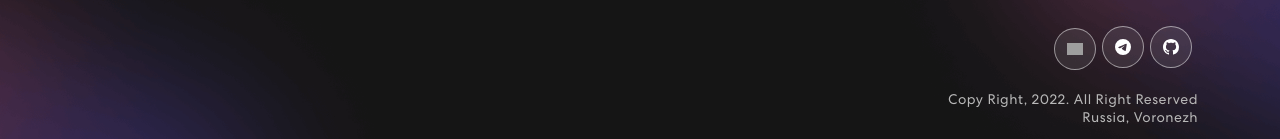
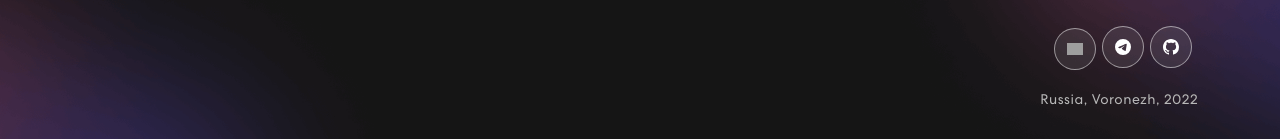
Before and after one commit to Savchhenko/Portfolio-Website-React, a React (Create React App) app: page / in a window 1280 px wide. Shown: the part 2345-2484 px from the top of the page. Built offline with nearby package versions, Linux system fonts and the light colour scheme; grey boxes are pictures that could not be loaded.

Commit message:
delete copyrights

```diff
--- a/src/components/Footer.js
+++ b/src/components/Footer.js
@@ -20,9 +20,7 @@ const Footer = () => {
                                 <img src={githubIcon} alt="GitHub Icon"></img>
                             </a>
                         </div>
-                        <p>Copy Right, 2022. All Right Reserved<br></br>
-                            Russia, Voronezh
-                        </p>
+                        <p>Russia, Voronezh, 2022</p>
                     </Col>
                 </Row>
             </Container>
```
